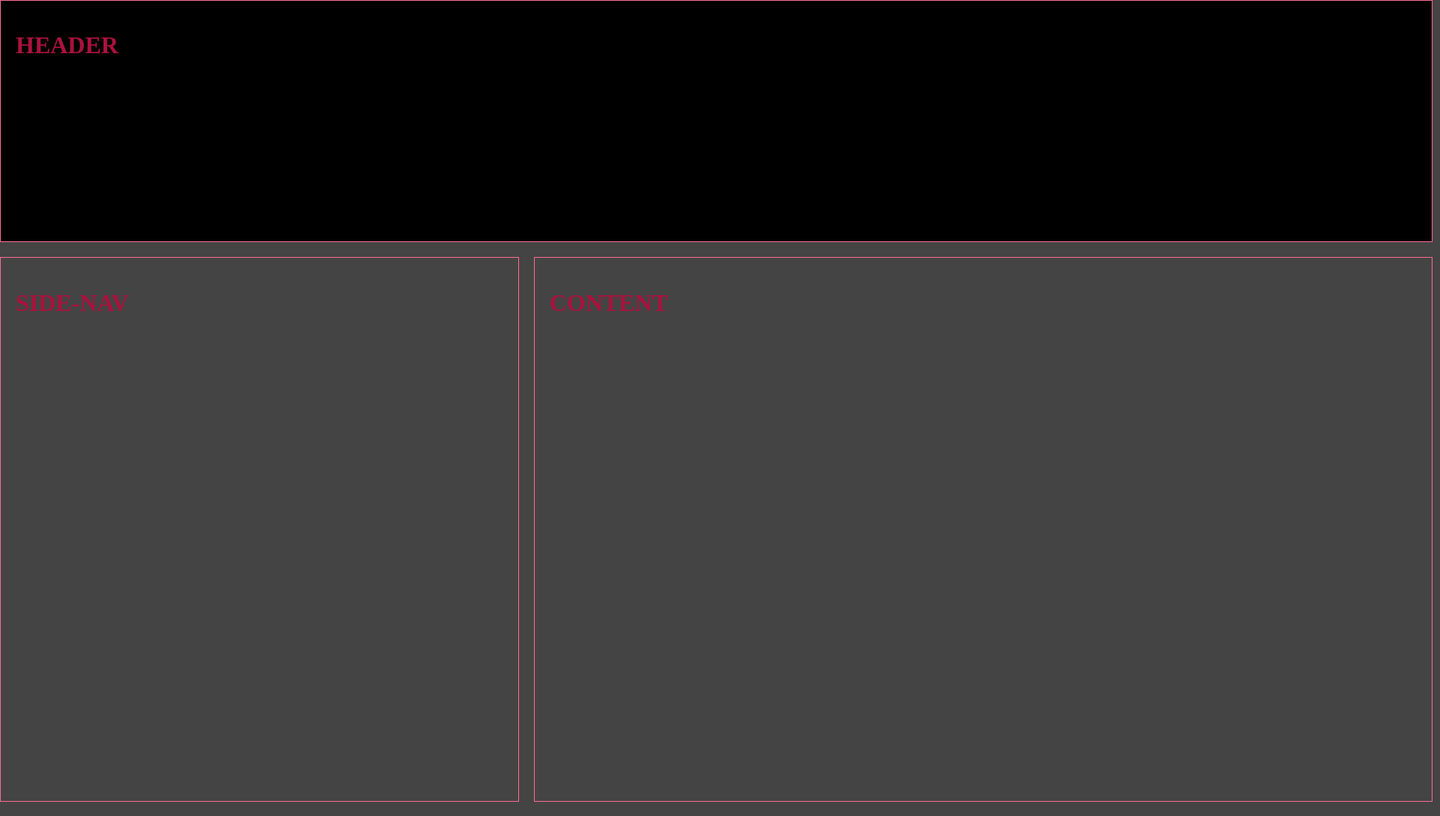
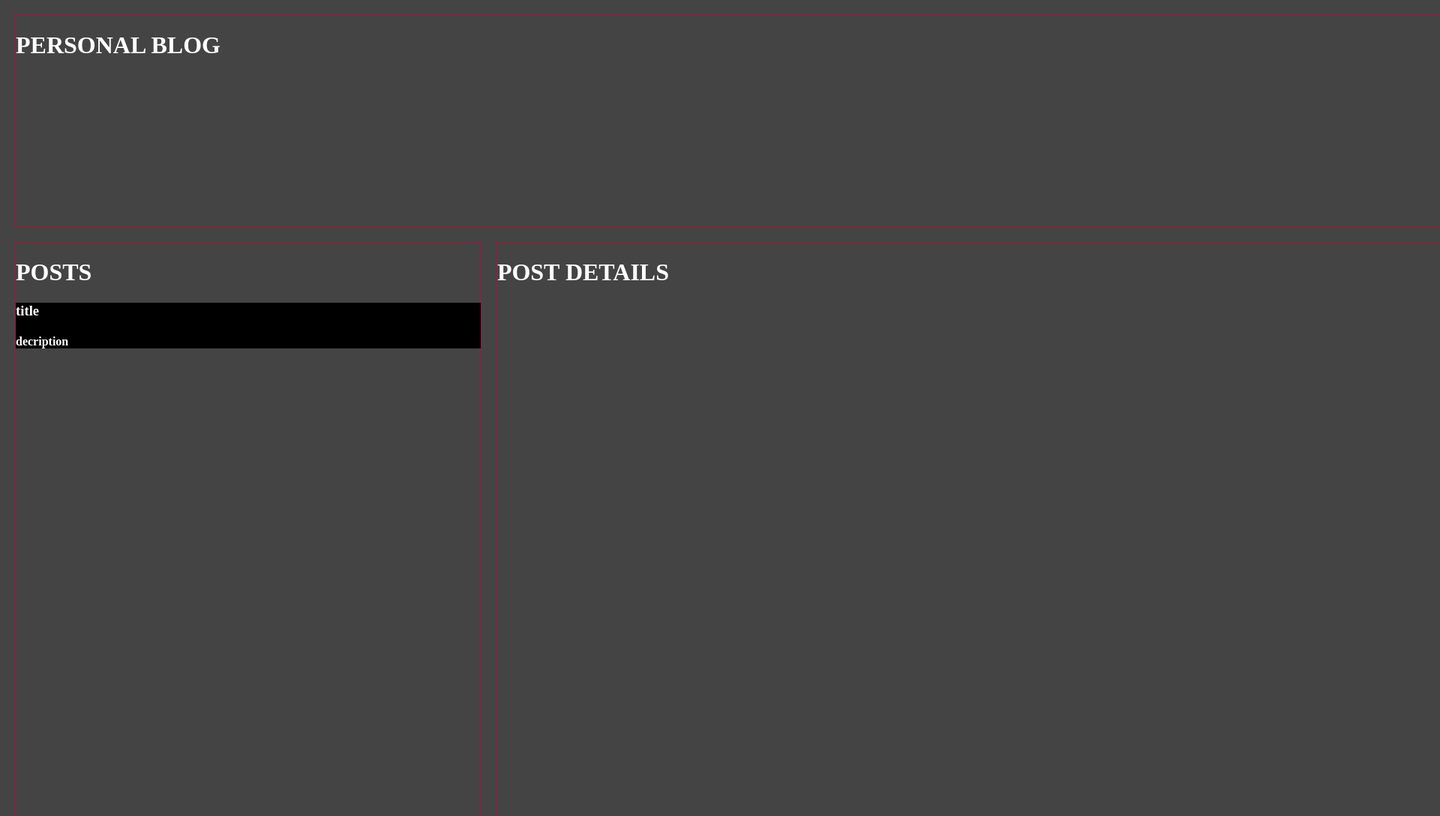
Before and after one commit to abdulllaha/personal-blog, a plain HTML site: page pages/index.html in a window 1280 px wide. Shown: the top 1089 px of the page at 75% size, 1920 px wide, since content can reach past the window. Drawn offline with Linux system fonts and the light colour scheme.

Commit message:
feat side-nav details

```diff
--- a/pages/index.html
+++ b/pages/index.html
@@ -9,13 +9,23 @@
     <body>
         <div class="container">
             <div class="header">
-                <h1 class="title">header</h1>
+                <heading>
+                    <h1 class="title">personal blog</h1>
+                </heading>
             </div>
             <div class="side-nav">
-                <h1 class="title">side-nav</h1>
+                <heading>
+                    <h1 class="title">posts</h1>
+                </heading>
+                <div class="posts">
+                    <h3>title</h3>
+                    <h4>decription</h4>
+                </div>
             </div>
             <div class="content">
-                <h1 class="title">content</h1>
+                <heading>
+                    <h1 class="title">post details</h1>
+                </heading>
             </div>
         </div>
     </body>
--- a/styles/declarations.css
+++ b/styles/declarations.css
@@ -1,7 +1,8 @@
 :root {
     /*  theme */
     --background: #444444;
-    --header: #000000;
     --primary: #aa123d;
     --secondary: #ff6c96;
+    --font-color: white;
+    --posts-bg: #000000;
 }
--- a/styles/style.css
+++ b/styles/style.css
@@ -13,30 +13,32 @@ body {
     gap: 20px;
     width:100%;
     height: 100%;
+    padding: 20px;
 }
 .title {
-    color: var(--primary);
-    padding: 20px;
+    color: var(--font-color);
     text-transform: uppercase;
 }
 .header {
     grid-row: 1;
     grid-column: 1 / 4;
-    border: 1px solid var(--secondary);
-    color: var(--primary);
-    background-color: var(--header);
+    border: 1px solid var(--primary);
 }
 
 .side-nav {
     grid-row: 2 / 5;
     grid-column: 1;
-    border: 1px solid var(--secondary);
-    color: var(--primary);
+    border: 1px solid var(--primary);
+    display: flexbox;
 }
 
 .content {
     grid-row: 2 / 5;
     grid-column: 2 / 4;
-    border: 1px solid var(--secondary);
-    color: var(--primary);
+    border: 1px solid var(--primary);
 }
+.posts {
+
+    background-color: var(--posts-bg);
+    color: var(--font-color);
+}
```
